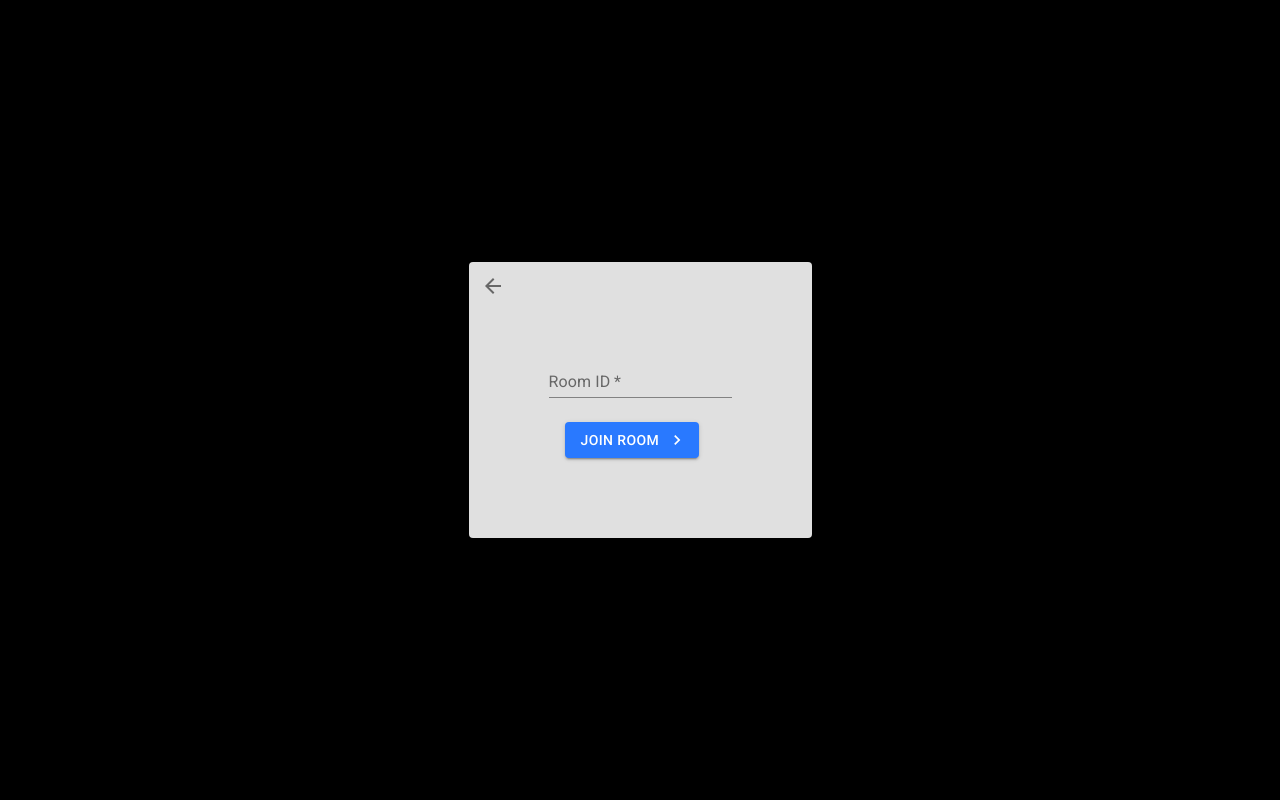
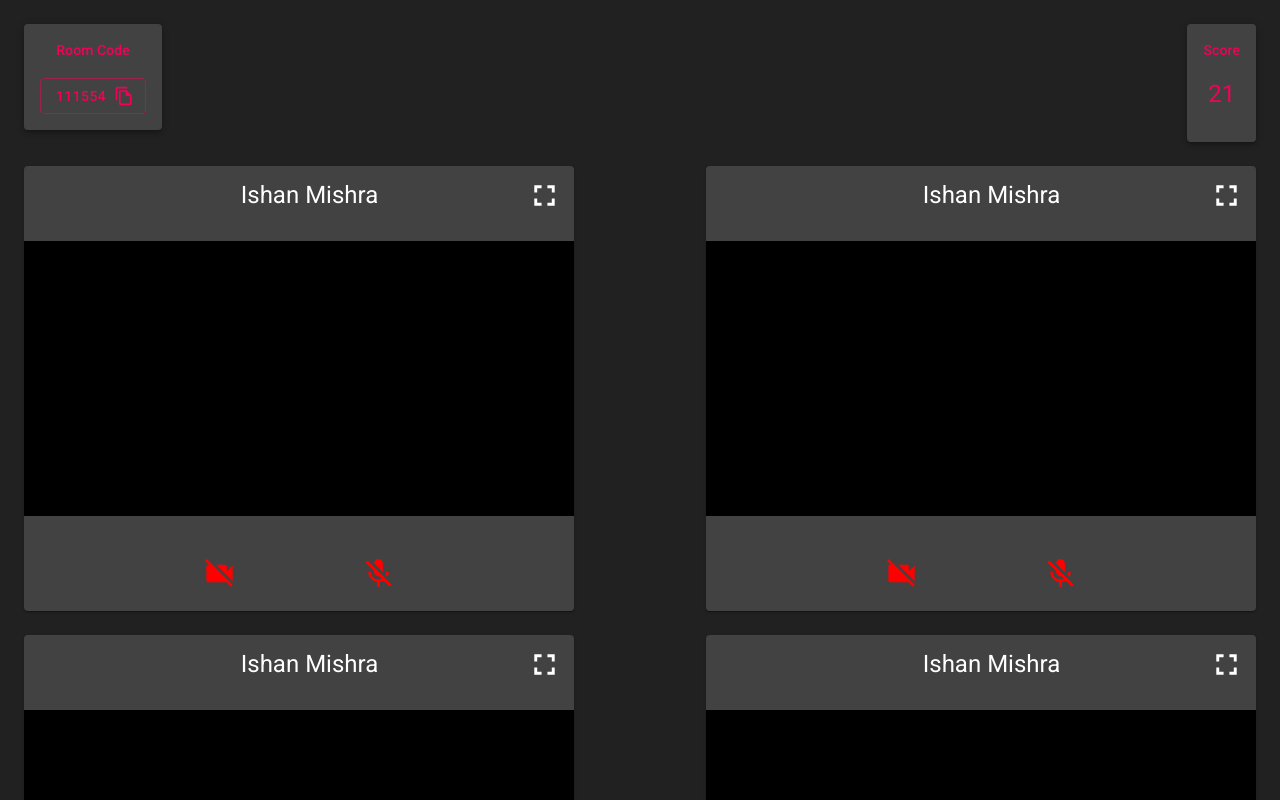
Before and after one commit to ishanExtreme/Truth_Dare, a React (Create React App) app: page /join in a window 1280 px wide. Shown: the top 800 px of the page. Built offline with nearby package versions, Linux system fonts and the light colour scheme.

Commit message:
Main Page Structure Added

```diff
--- a/src/App.jsx
+++ b/src/App.jsx
@@ -5,26 +5,28 @@ import Start from './Pages/Start';
 import CreateRoom from './Pages/CreateRoom';
 import JoinRoom from './Pages/JoinRoom';
 import VideoPlayer from './Components/VideoPlayer';
+import Home from './Pages/Home';
 
 function App(props) {
   return (
-      <Router>
-        <Switch>
+      // <Router>
+      //   <Switch>
 
-          <Route exact path="/">
-            <Start />
-          </Route>
+      //     <Route exact path="/">
+      //       <Start />
+      //     </Route>
 
-          <Route path="/create">
-            <CreateRoom />
-          </Route>
+      //     <Route path="/create">
+      //       <CreateRoom />
+      //     </Route>
 
-          <Route path="/join">
-            <JoinRoom />
-          </Route>
+      //     <Route path="/join">
+      //       <JoinRoom />
+      //     </Route>
 
-        </Switch>
-      </Router>
+      //   </Switch>
+      // </Router>
+      <Home />
 
   );
 }
--- a/src/Components/VideoPlayer.jsx
+++ b/src/Components/VideoPlayer.jsx
@@ -28,11 +28,7 @@ const useStyles = makeStyles((theme)=>{
             maxHeight: '450px',
             justifyContent: 'center',
             alignItems: 'center',
-            backgroundColor: '#212121'
-        },
-        // remove it
-        constainer: {
-            padding: theme.spacing(20)
+            backgroundColor: '#424242'
         },
         screenIcon: {
             display: 'flex',
@@ -57,7 +53,6 @@ function VideoPlayer(props) {
     const [micOn, setMicOn] = useState(false);
 
     return (
-        <div className={classes.constainer}>
         <Card className={classes.root}>
 
             {/* full screen icon */}
@@ -131,7 +126,6 @@ function VideoPlayer(props) {
                 </IconButton>
            </CardActions>
         </Card>
-        </div>
     );
 }
 
--- a/src/Pages/CreateRoom.jsx
+++ b/src/Pages/CreateRoom.jsx
@@ -9,7 +9,7 @@ const useStyles = makeStyles((theme)=> {
         display: "flex",
         justifyContent: "center",
         alignItems: "center",
-        backgroundColor: "black",
+        backgroundColor: "#212121",
     }
 }
 })
--- a/src/Pages/Home.jsx
+++ b/src/Pages/Home.jsx
@@ -1,9 +1,142 @@
 import React from 'react';
+import { makeStyles, createMuiTheme, ThemeProvider } from '@material-ui/core';
+import Grid from '@material-ui/core/Grid';
+import Paper from '@material-ui/core/Paper';
+import Typography from '@material-ui/core/Typography';
+import Button from '@material-ui/core/Button';
+import FileCopyOutlinedIcon from '@material-ui/icons/FileCopyOutlined';
+import VideoPlayer from '../Components/VideoPlayer';
+import './home.css';
+
+const useStyles = makeStyles((theme)=>{
+    return {
+        root: {
+            flexGrow: 1,
+            padding: theme.spacing(3),
+            backgroundColor: '#212121',
+        },
+        container: {
+            backgroundColor: '#212121',
+        },
+        contentBox: {
+            display: 'inline-block',
+            padding: theme.spacing(2),
+        },
+
+        inviteText: {
+            marginBottom: theme.spacing(2),
+
+        }
+    };
+});
+
+const theme = createMuiTheme({
+    palette: {
+        type: 'dark'
+    }
+})
 
 function Home(props) {
+
+    const classes = useStyles();
+
     return (
-        <div>
 
+        <div className={classes.root}>
+        <ThemeProvider theme={theme}>
+            {/* Main Container */}
+            <Grid
+            container
+            spacing={3}
+            >
+                {/* Detail Row */}
+                <Grid item xs={12}>
+                    {/* Detail Container */}
+                    <Grid
+                    container justify="space-between">
+                        {/* Invite Box */}
+                        <Grid item>
+                            <Paper elevation={3} className={classes.contentBox}>
+                                    <Typography
+                                    variant="subtitle2"
+                                    align="center"
+                                    color="secondary"
+                                    className={classes.inviteText}>
+                                        Room Code
+                                    </Typography>
+                                    <Button
+                                    variant="outlined"
+                                    color="secondary"
+                                    endIcon={<FileCopyOutlinedIcon/>}>
+                                        111554
+                                    </Button>
+                            </Paper>
+                        </Grid>
+                        {/* Invite Box End*/}
+
+                        {/* Score Box */}
+                        <Grid item>
+                            <Paper elevation={3} className={classes.contentBox}>
+                                    <Typography
+                                    variant="subtitle2"
+                                    align="center"
+                                    color="secondary"
+                                    className={classes.inviteText}>
+                                        Score
+                                    </Typography>
+
+                                    <Typography
+                                    variant="h5"
+                                    align="center"
+                                    color="secondary"
+                                    className={classes.inviteText}>
+                                        21
+                                    </Typography>
+                            </Paper>
+                        </Grid>
+                        {/* Score Box End*/}
+                    </Grid>
+                    {/* Detail Container End*/}
+
+                </Grid>
+                {/* Detail Row End*/}
+
+                {/* Video Player Pair one */}
+                <Grid item xs={12}>
+                    <Grid
+                    container
+                    justify="space-between">
+                        <Grid item>
+                            <VideoPlayer />
+                        </Grid>
+
+                        <Grid item>
+                            <VideoPlayer />
+                        </Grid>
+                    </Grid>
+                </Grid>
+                {/* Pair one end */}
+
+                {/* Video Player Pair two */}
+                <Grid item xs={12}>
+                    <Grid
+                    container
+                    justify="space-between">
+                        <Grid item>
+                            <VideoPlayer />
+                        </Grid>
+
+                        <Grid item>
+                            <VideoPlayer />
+                        </Grid>
+                    </Grid>
+                </Grid>
+                {/* Pair two end */}
+
+            </Grid>
+            {/* Main Container End */}
+
+        </ThemeProvider>
         </div>
     );
 }
--- a/src/Pages/JoinRoom.jsx
+++ b/src/Pages/JoinRoom.jsx
@@ -11,7 +11,7 @@ const useStyles = makeStyles((theme)=>{
             display: "flex",
             justifyContent: "center",
             alignItems: "center",
-            backgroundColor: "black",
+            backgroundColor: "#212121",
         },
     }
 });
--- a/src/Pages/Start.jsx
+++ b/src/Pages/Start.jsx
@@ -16,7 +16,7 @@ const useStyles = makeStyles((theme)=> {
         display: "flex",
         justifyContent: "center",
         alignItems: "center",
-        backgroundColor: "black",
+        backgroundColor: "#212121",
     }
 }
 })
--- /dev/null
+++ b/src/Pages/home.css
@@ -0,0 +1,8 @@
+html,
+body {
+  height: 100%;
+}
+
+body {
+  background: #212121;
+}
```
